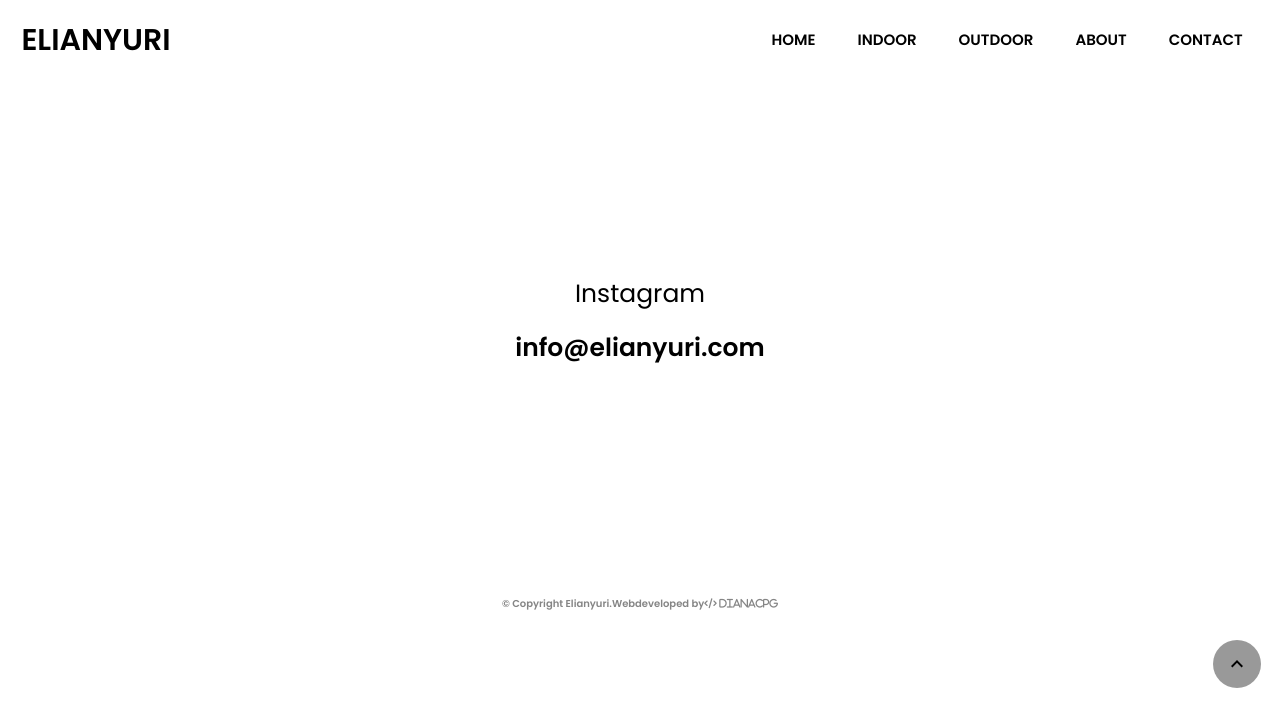
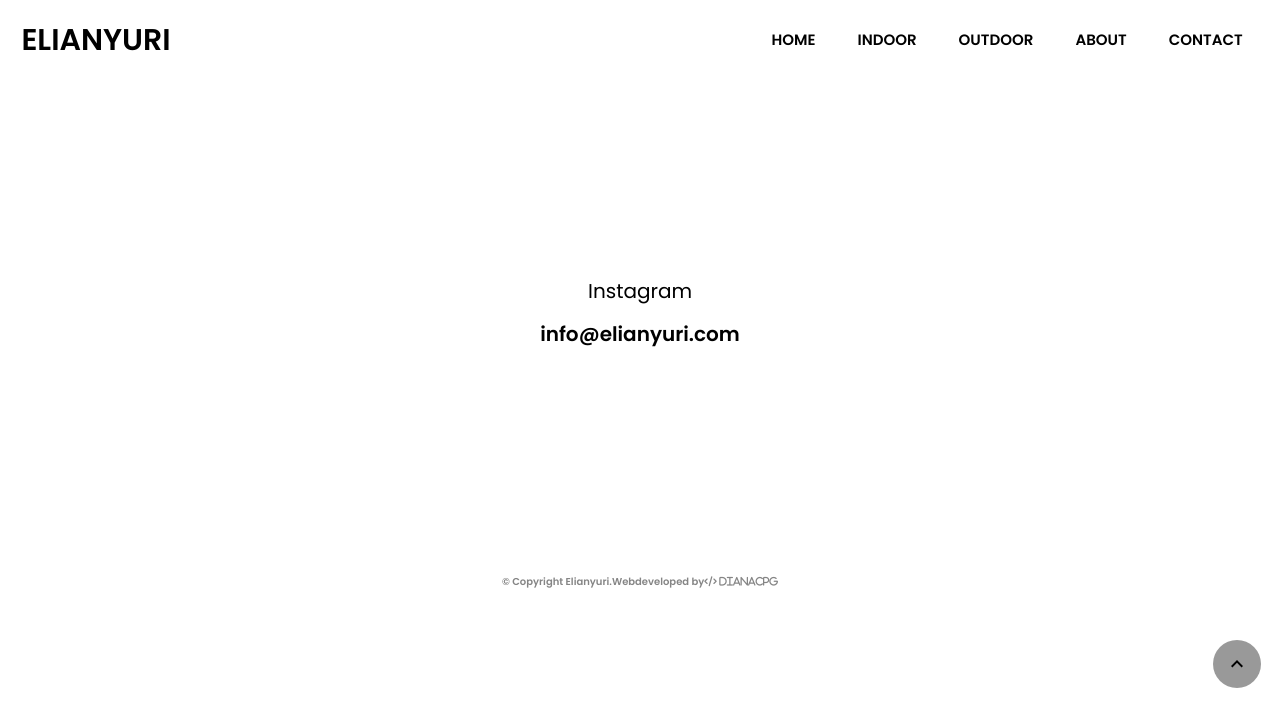
Before and after one commit to dianacpg/Portfolio_Website_Template, a React (Create React App) app: page /contact in a window 1280 px wide. Shown: the top 726 px of the page. Built offline with nearby package versions, Linux system fonts and the light colour scheme.

Commit message:
took off switch on app.js

```diff
--- a/src/App.js
+++ b/src/App.js
@@ -18,7 +18,6 @@ function App() {
         <Router>
           <Navbar />
           <Scrolltotop/>
-        <Switch>
           <Route path='/' exact component=
           {Home} />
           <Route path='/Indoor' exact component=
@@ -29,7 +28,6 @@ function App() {
           {About} />
           <Route path='/contact' exact component=
           {Contact} />
-        </Switch>
           <Copyright />
           <Footer />
         </Router>
--- a/src/components/Contact.css
+++ b/src/components/Contact.css
@@ -3,7 +3,7 @@
   flex-direction: column;
   align-items: center;
   justify-content: center;
-  font-size: 25px;
+  font-size: 20px;
   margin: 200px;
 }
 
```
Also changed, not shown: 1 other file (tests, documents, lock files or other folders).
